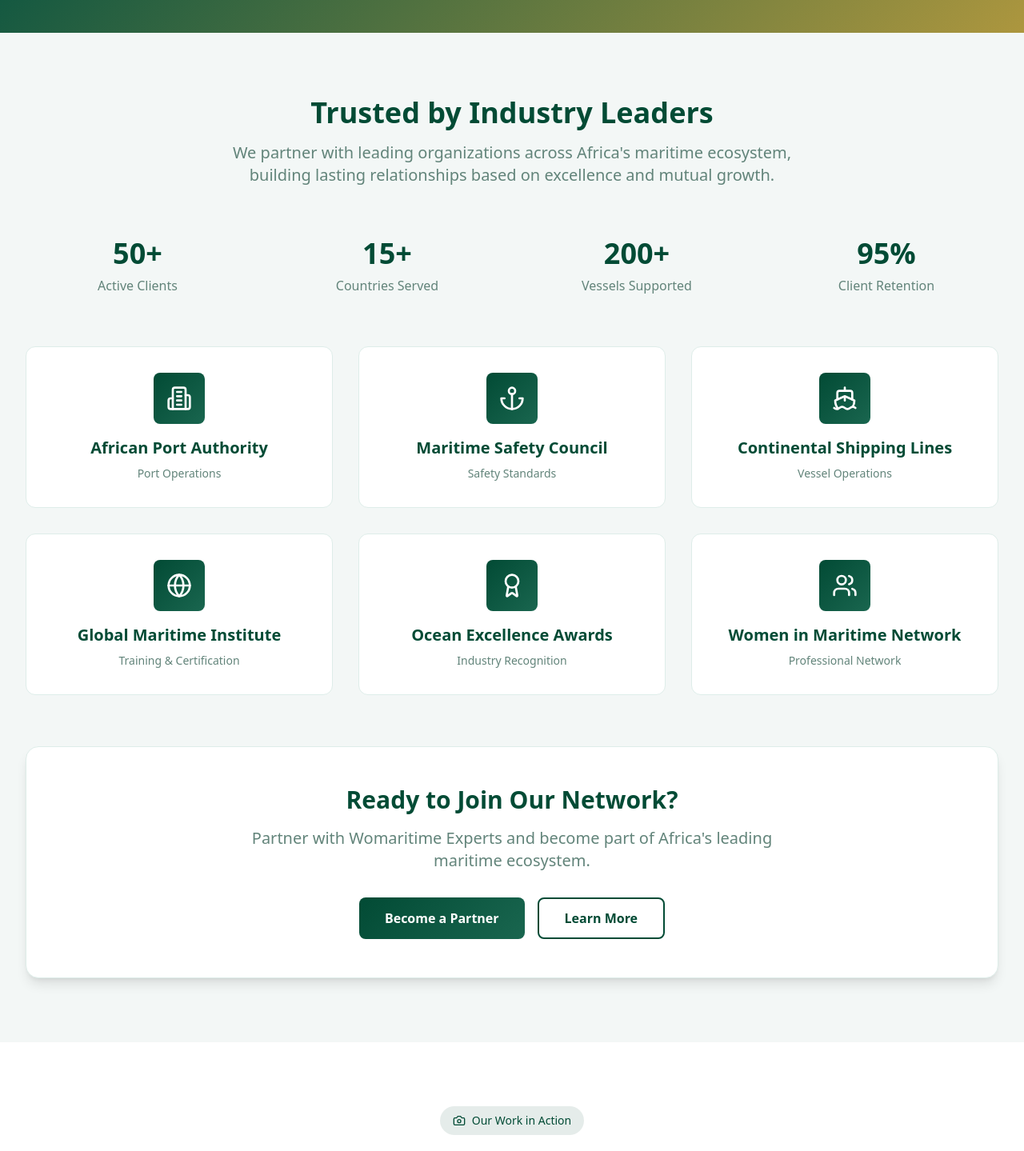
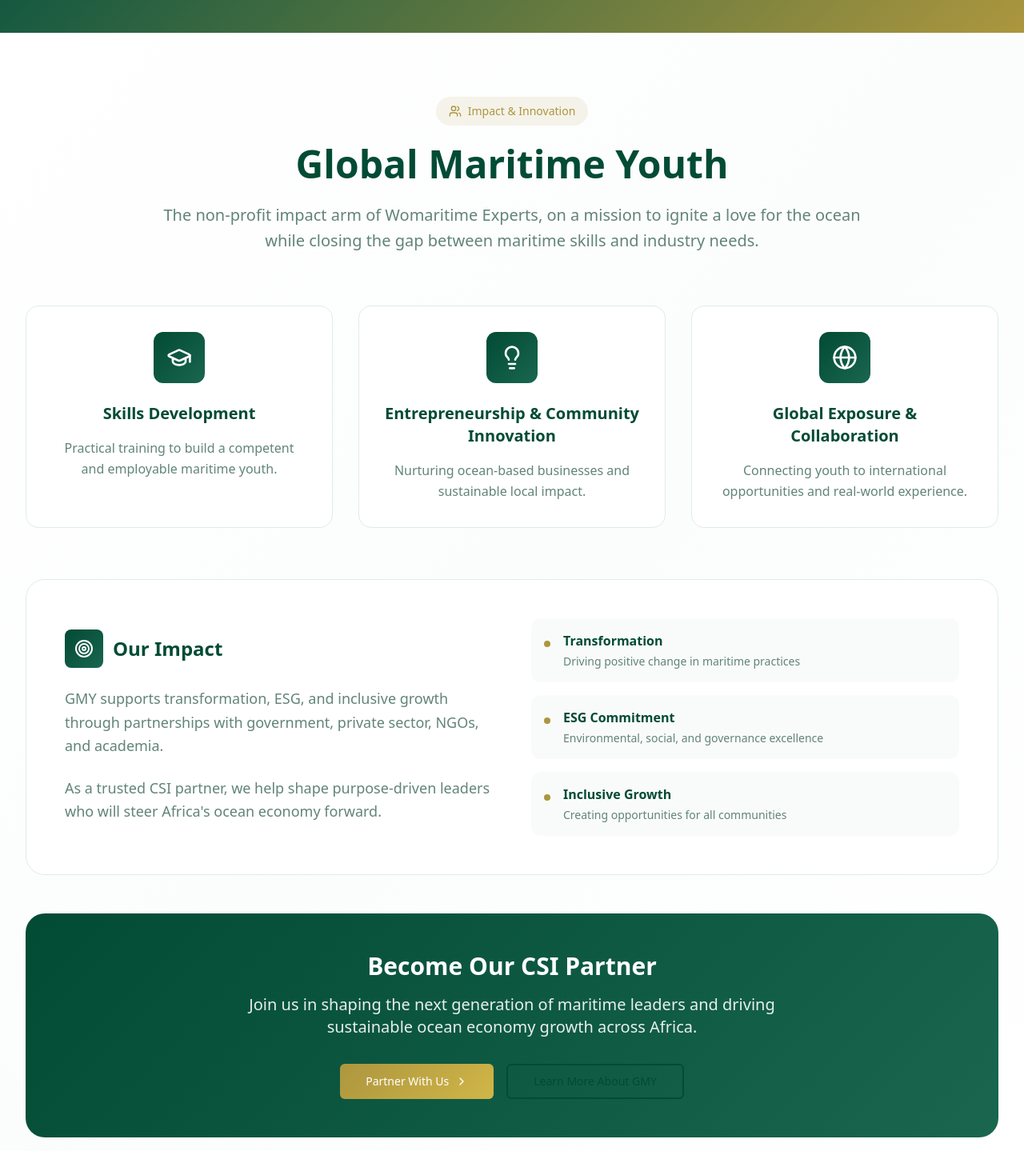
Before and after one commit to asanda9999/ocean-wave-women, a React (Vite) app: page / in a window 1280 px wide. Shown: the part 3640-5079 px from the top of the page at 80% size. Built offline with nearby package versions, Linux system fonts and the light colour scheme.

Commit message:
Add Global Maritime Youth section
Add a new section for Global Maritime Youth after the Vision section.

```diff
--- /dev/null
+++ b/src/components/GlobalMaritimeYouthSection.tsx
@@ -0,0 +1,130 @@
+import { Button } from "@/components/ui/button";
+import { GraduationCap, Lightbulb, Globe, Users, Target, ChevronRight } from "lucide-react";
+
+const GlobalMaritimeYouthSection = () => {
+  const pillars = [
+    {
+      icon: GraduationCap,
+      title: "Skills Development",
+      description: "Practical training to build a competent and employable maritime youth."
+    },
+    {
+      icon: Lightbulb,
+      title: "Entrepreneurship & Community Innovation",
+      description: "Nurturing ocean-based businesses and sustainable local impact."
+    },
+    {
+      icon: Globe,
+      title: "Global Exposure & Collaboration",
+      description: "Connecting youth to international opportunities and real-world experience."
+    }
+  ];
+
+  return (
+    <section className="py-20 bg-gradient-to-br from-background via-muted/30 to-background">
+      <div className="max-w-7xl mx-auto px-4 sm:px-6 lg:px-8">
+        {/* Header */}
+        <div className="text-center mb-16">
+          <div className="inline-flex items-center space-x-2 bg-secondary/10 backdrop-blur-sm rounded-full px-4 py-2 mb-6">
+            <Users className="w-4 h-4 text-secondary" />
+            <span className="text-sm font-medium text-secondary">Impact & Innovation</span>
+          </div>
+          <h2 className="text-3xl md:text-4xl lg:text-5xl font-bold text-foreground mb-6">
+            Global Maritime Youth
+          </h2>
+          <p className="text-xl text-muted-foreground max-w-4xl mx-auto leading-relaxed">
+            The non-profit impact arm of Womaritime Experts, on a mission to ignite a love for
+            the ocean while closing the gap between maritime skills and industry needs.
+          </p>
+        </div>
+
+        {/* Three Pillars */}
+        <div className="grid md:grid-cols-3 gap-8 mb-16">
+          {pillars.map((pillar, index) => (
+            <div
+              key={index}
+              className="group bg-card border border-border rounded-2xl p-8 hover:shadow-maritime transition-all duration-300 hover-scale"
+            >
+              <div className="flex items-center justify-center w-16 h-16 bg-gradient-ocean rounded-xl mb-6 mx-auto group-hover:scale-110 transition-transform duration-300">
+                <pillar.icon className="w-8 h-8 text-white" />
+              </div>
+              <h3 className="text-xl font-bold text-foreground mb-4 text-center">
+                {pillar.title}
+              </h3>
+              <p className="text-muted-foreground text-center leading-relaxed">
+                {pillar.description}
+              </p>
+            </div>
+          ))}
+        </div>
+
+        {/* Impact Statement */}
+        <div className="bg-card border border-border rounded-3xl p-8 md:p-12 mb-12">
+          <div className="grid lg:grid-cols-2 gap-12 items-center">
+            <div>
+              <div className="flex items-center space-x-3 mb-6">
+                <div className="w-12 h-12 bg-gradient-ocean rounded-lg flex items-center justify-center">
+                  <Target className="w-6 h-6 text-white" />
+                </div>
+                <h3 className="text-2xl font-bold text-foreground">Our Impact</h3>
+              </div>
+              <p className="text-muted-foreground text-lg leading-relaxed mb-6">
+                GMY supports transformation, ESG, and inclusive growth through partnerships
+                with government, private sector, NGOs, and academia.
+              </p>
+              <p className="text-muted-foreground text-lg leading-relaxed">
+                As a trusted CSI partner, we help shape purpose-driven leaders who will
+                steer Africa's ocean economy forward.
+              </p>
+            </div>
+
+            {/* Key Impact Areas */}
+            <div className="space-y-4">
+              <div className="flex items-start space-x-4 p-4 bg-muted/50 rounded-xl">
+                <div className="w-2 h-2 bg-secondary rounded-full mt-3 flex-shrink-0"></div>
+                <div>
+                  <h4 className="font-semibold text-foreground mb-1">Transformation</h4>
+                  <p className="text-sm text-muted-foreground">Driving positive change in maritime practices</p>
+                </div>
+              </div>
+              <div className="flex items-start space-x-4 p-4 bg-muted/50 rounded-xl">
+                <div className="w-2 h-2 bg-secondary rounded-full mt-3 flex-shrink-0"></div>
+                <div>
+                  <h4 className="font-semibold text-foreground mb-1">ESG Commitment</h4>
+                  <p className="text-sm text-muted-foreground">Environmental, social, and governance excellence</p>
+                </div>
+              </div>
+              <div className="flex items-start space-x-4 p-4 bg-muted/50 rounded-xl">
+                <div className="w-2 h-2 bg-secondary rounded-full mt-3 flex-shrink-0"></div>
+                <div>
+                  <h4 className="font-semibold text-foreground mb-1">Inclusive Growth</h4>
+                  <p className="text-sm text-muted-foreground">Creating opportunities for all communities</p>
+                </div>
+              </div>
+            </div>
+          </div>
+        </div>
+
+        {/* CTA Section */}
+        <div className="text-center bg-gradient-ocean rounded-3xl p-8 md:p-12 text-white">
+          <h3 className="text-3xl font-bold mb-4">Become Our CSI Partner</h3>
+          <p className="text-xl text-white/90 mb-8 max-w-3xl mx-auto">
+            Join us in shaping the next generation of maritime leaders and
+            driving sustainable ocean economy growth across Africa.
+          </p>
+          <div className="flex flex-col sm:flex-row gap-4 justify-center">
+            <Button variant="gold" size="lg" className="group">
+              Partner With Us
+              <ChevronRight className="w-5 h-5 group-hover:translate-x-1 transition-transform" />
+            </Button>
+            <Button variant="outline-maritime" size="lg">
+              Learn More About GMY
+            </Button>
+          </div>
+        </div>
+      </div>
+    </section>
+  );
+};
+
+export default GlobalMaritimeYouthSection;
--- a/src/pages/Index.tsx
+++ b/src/pages/Index.tsx
@@ -2,6 +2,7 @@ import Navigation from "@/components/Navigation";
 import HeroSection from "@/components/HeroSection";
 import AboutSection from "@/components/AboutSection";
 import VisionSection from "@/components/VisionSection";
+import GlobalMaritimeYouthSection from "@/components/GlobalMaritimeYouthSection";
 import ClientsPartnersSection from "@/components/ClientsPartnersSection";
 import GallerySection from "@/components/GallerySection";
 import ContactSection from "@/components/ContactSection";
@@ -14,6 +15,7 @@ const Index = () => {
       <HeroSection />
       <AboutSection />
       <VisionSection />
+      <GlobalMaritimeYouthSection />
       <ClientsPartnersSection />
       <GallerySection />
       <ContactSection />
```
